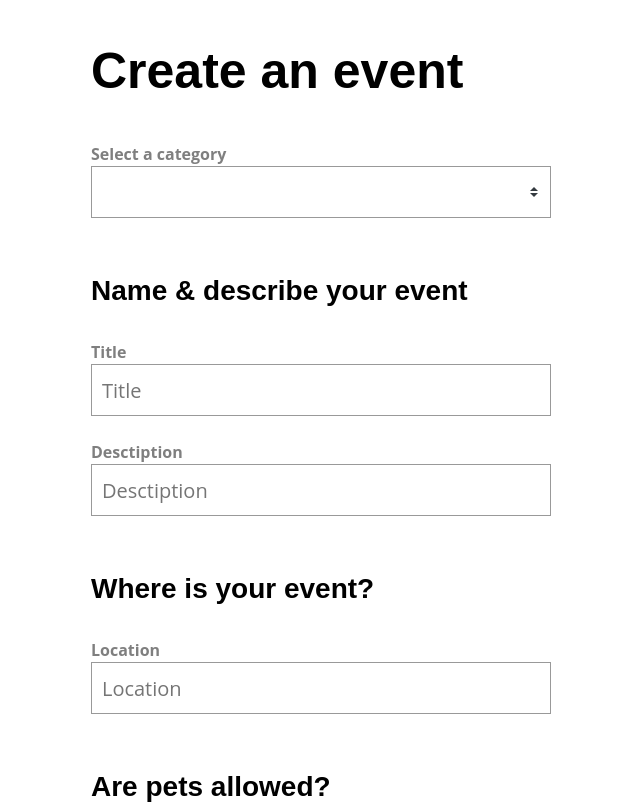
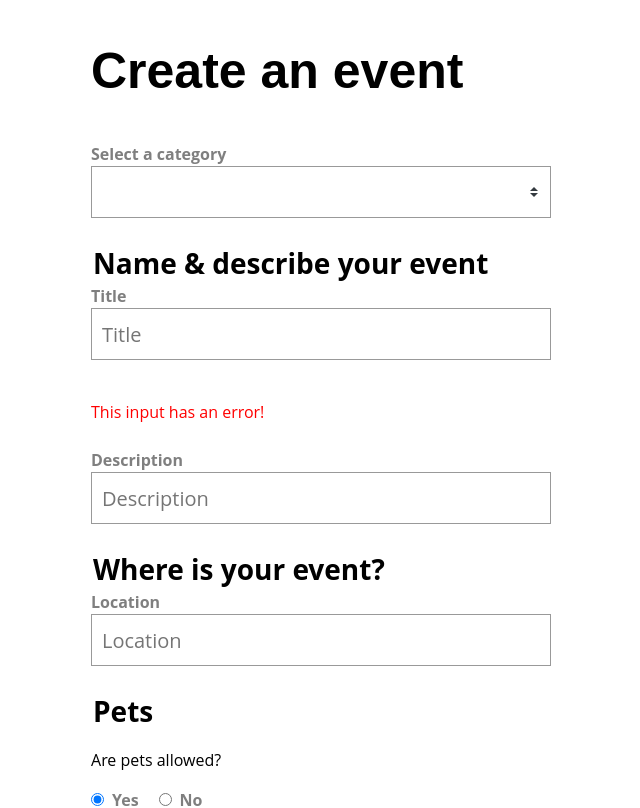
Before and after one commit to kkata/vue3-forms, a Vue app: page / in a window 1280 px wide. Shown: the top 808 px of the page, without its empty margins (339-979 px from the left). Built offline with nearby package versions, Linux system fonts and the light colour scheme.

Commit message:
9. basic a11y for our components

```diff
--- /dev/null
+++ b/src/UniqueID.js
@@ -0,0 +1,12 @@
+let UUID = 0;
+
+export default function UniqueID() {
+  const getID = () => {
+    UUID++;
+    return UUID;
+  };
+
+  return {
+    getID
+  };
+}
--- a/src/components/BaseInput.vue
+++ b/src/components/BaseInput.vue
@@ -1,15 +1,27 @@
 <template>
-  <label v-if="label">{{ label }}</label>
+  <label :for="uuid" v-if="label">{{ label }}</label>
   <input
     v-bind="$attrs"
     :value="modelValue"
     @input="$emit('update:modelValue', $event.target.value)"
     :placeholder="label"
     class="field"
+    :id="uuid"
+    :aria-describedby="error ? `${uuid}-error` : null"
+    :aria-invalid="error ? 'true' : null"
   />
+  <p
+    v-if="error"
+    class="errorMessage"
+    :id="`${uuid}-error`"
+    aria-live="assertive"
+  >
+    {{ error }}
+  </p>
 </template>
 
 <script>
+import UniqueID from "../UniqueID";
 export default {
   props: {
     label: {
@@ -19,7 +31,17 @@
     modelValue: {
       type: [String, Number],
       default: ""
+    },
+    error: {
+      type: String,
+      default: ""
     }
+  },
+  setup() {
+    const uuid = UniqueID().getID();
+    return {
+      uuid
+    };
   }
 };
 </script>
--- a/src/views/SimpleForm.vue
+++ b/src/views/SimpleForm.vue
@@ -8,17 +8,32 @@
         label="Select a category"
       />
 
-      <h3>Name & describe your event</h3>
+      <fieldset>
+        <legend>Name & describe your event</legend>
 
-      <BaseInput v-model="event.title" label="Title" type="text" />
+        <BaseInput
+          v-model="event.title"
+          label="Title"
+          type="text"
+          error="This input has an error!"
+        />
 
-      <BaseInput v-model="event.description" label="Desctiption" type="text" />
+        <BaseInput
+          v-model="event.description"
+          label="Description"
+          type="text"
+        />
+      </fieldset>
 
-      <h3>Where is your event?</h3>
+      <fieldset>
+        <legend>Where is your event?</legend>
 
         <BaseInput v-model="event.location" label="Location" type="text" />
+      </fieldset>
 
-      <h3>Are pets allowed?</h3>
+      <fieldset>
+        <legend>Pets</legend>
+        <p>Are pets allowed?</p>
         <div>
           <BaseRadioGroup
             v-model="event.pets"
@@ -26,8 +41,10 @@
             :options="petOptions"
           />
         </div>
+      </fieldset>
 
-      <h3>Extras</h3>
+      <fieldset>
+        <legend>Extras</legend>
         <div>
           <BaseCheckBox v-model="event.extras.catering" label="Catering" />
         </div>
@@ -35,11 +52,12 @@
         <div>
           <BaseCheckBox v-model="event.extras.music" label="Live music" />
         </div>
-
-      <pre>{{ JSON.stringify(event, null, 2) }}</pre>
+      </fieldset>
 
       <button class="button -fill-gradient" type="submit">Submit</button>
     </form>
+
+    <pre>{{ JSON.stringify(event, null, 2) }}</pre>
   </div>
 </template>
 
@@ -92,3 +110,17 @@
   }
 };
 </script>
+
+<style>
+fieldset {
+  border: 0;
+  margin: 0;
+  padding: 0;
+}
+
+legend {
+  font-size: 28px;
+  font-weight: 700;
+  margin-top: 20px;
+}
+</style>
```
Lines whose indentation alone changed are shown as unchanged.
